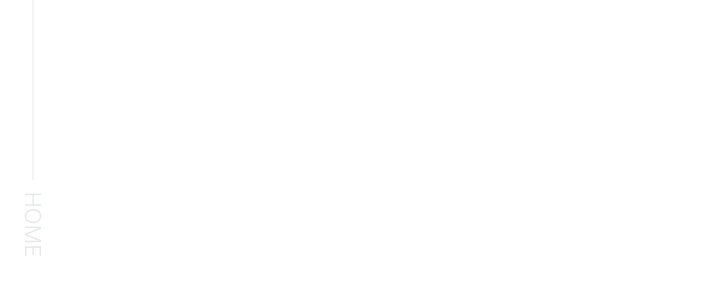
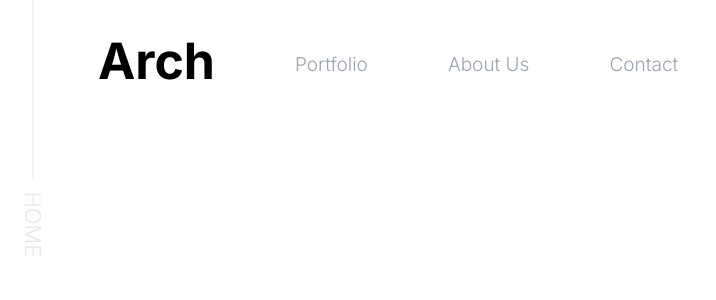
Before and after one commit to Yandelf00/Arch-Studio, a Next.js app: page / in a window 1280 px wide. Shown: the top 300 px of the page, without its empty margins (0-716 px from the left). Built offline with nearby package versions, Linux system fonts and the light colour scheme.

Commit message:
navbar done

```diff
--- a/src/app/page.tsx
+++ b/src/app/page.tsx
@@ -1,3 +1,4 @@
+import Navbar from "@/components/Navbar";
 
 export default function Home() {
   return (
@@ -7,8 +8,8 @@ export default function Home() {
           </div>
           <h1 className=" rotate-90 text-gray-200 text-[22px] font-light ">HOME</h1>
         </div>
-        <div className="w-[1250px]">
-
+        <div className="w-[1250px] flex justify-center">
+          <Navbar/>
         </div>
     </main>
   );
--- /dev/null
+++ b/src/components/Navbar.tsx
@@ -0,0 +1,12 @@
+import React from 'react'
+
+export default function Navbar() {
+  return (
+    <div className='w-[1150px] flex flex-row h-[130px] space-x-20 items-center'>
+        <h1 className='text-[50px] font-bold text-black mb-2 cursor-pointer'>Arch</h1>
+        <h2 className='font-light text-gray-400 text-[19px] cursor-pointer'>Portfolio</h2>
+        <h2 className='font-light text-gray-400 text-[19px] cursor-pointer'>About Us</h2>
+        <h2 className='font-light text-gray-400 text-[19px] cursor-pointer'>Contact</h2>
+    </div>
+  )
+}
```
Also changed, not shown: src/components/Hero.tsx (added).
